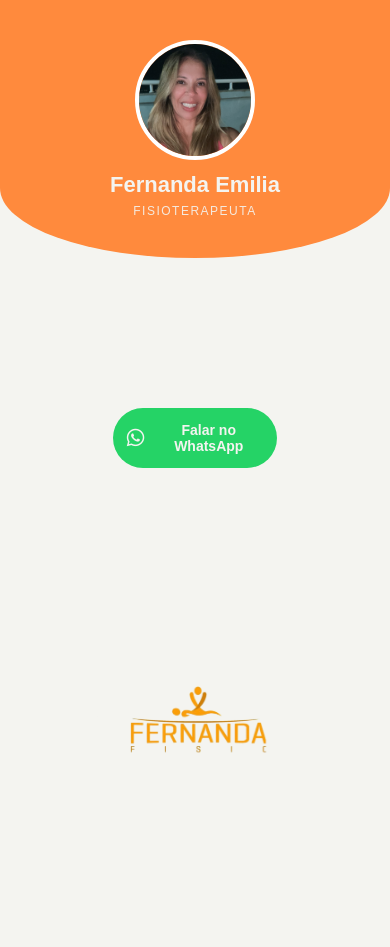
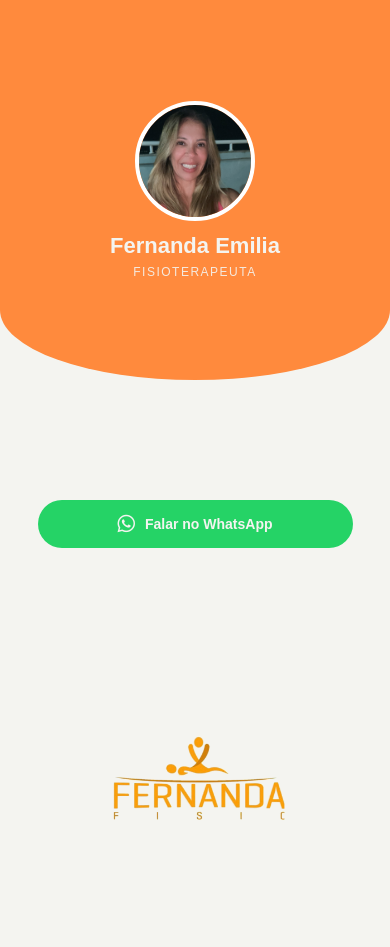
Before and after one commit to Lucasassisfranca/linkbio-fisioterapia, a plain HTML site: page index.html in a window 390 px wide. Before the commit the page ends 875 px from the top, so only its background shows below. Drawn offline with Linux system fonts and the light colour scheme.

Commit message:
Ajustando erros falhos

```diff
--- a/css/responsive.css
+++ b/css/responsive.css
@@ -3,7 +3,12 @@
    =============================== */
 @media (max-width: 480px) {
 
+  /* BODY — corrige bug de 100vh no mobile */
   body {
+    display: block;
+    height: auto;
+    min-height: 100%;
+    overflow-y: auto;
     overflow-x: hidden;
   }
 
@@ -34,11 +39,13 @@
     letter-spacing: 1.5px;
   }
 
-  /* BOTÃO */
+  /* CONTAINER — ISSO É CRÍTICO */
   .container {
-    margin-top: 90px;
+    margin-top: 60px;
+    flex: none; /* <<< libera o footer no mobile */
   }
 
+  /* BOTÃO */
   .btn-whatsapp {
     width: 90%;
     justify-content: center;
@@ -48,11 +55,11 @@
 
   /* FOOTER */
   .footer {
-    margin-top: 60px;
-    padding-bottom: 20px;
+    margin-top: 10px;
+    padding-bottom: 15px;
   }
 
   .logo-footer {
-    width: 220px;
+    width: 250px;
   }
 }
```
